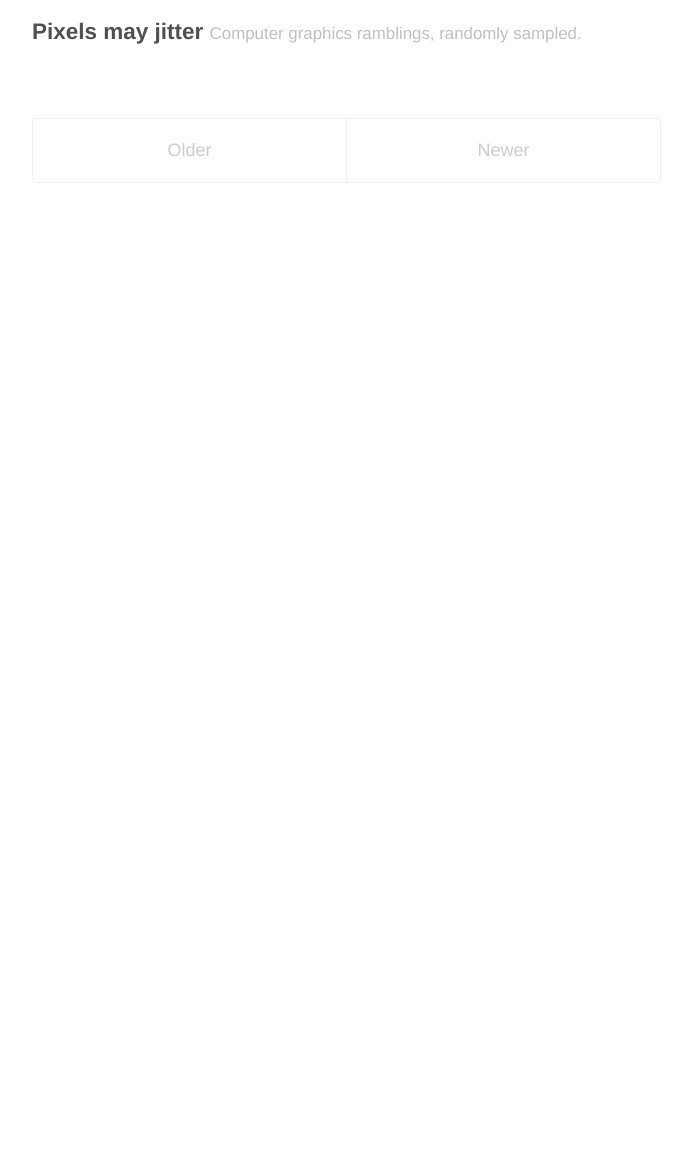
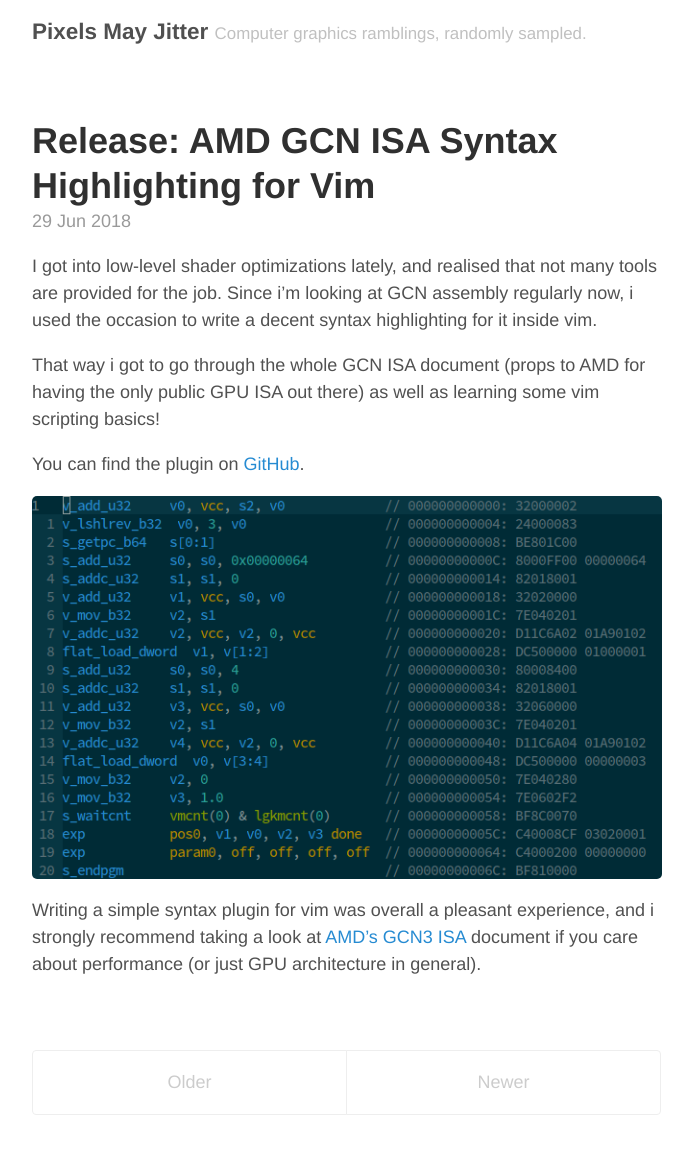
Before and after one commit to Ryp/ryp.github.io, a Jekyll site: the page built from index.html, in a window 1280 px wide. Shown: the whole page, without its empty margins (293-986 px from the left). Built offline with Jekyll 4.4.1, drawn with Linux system fonts in a browser that asks for light colours; the list of posts is cut into pages by our own code; before the commit the page ends 900 px from its top, so only the background shows below that.

Commit message:
post: gcn plugin for vim
* Update blog title
* Update deps

```diff
--- a/_config.yml
+++ b/_config.yml
@@ -13,7 +13,7 @@ paginate:           1
 permalink:          pretty
 
 # Setup
-title:              Pixels may jitter
+title:              Pixels May Jitter
 tagline:            Computer graphics ramblings, randomly sampled.
 url:                ""
 baseurl:            ""
--- /dev/null
+++ b/_posts/2018-06-29-vim-gcn-isa-syntax-highlighting.md
@@ -0,0 +1,24 @@
+---
+layout: post
+title:  "Release: AMD GCN ISA Syntax Highlighting for Vim"
+date:   2018-06-29 16:00:00 +0100
+categories: vim release gcn
+images:
+  - vim/gcn-highlighting.png
+---
+
+I got into low-level shader optimizations lately, and realised that not many tools
+are provided for the job. Since i'm looking at GCN assembly regularly now, i used
+the occasion to write a decent syntax highlighting for it inside vim.
+
+
+That way i got to go through the whole GCN ISA document (props to AMD for having
+the only public GPU ISA out there) as well as learning some vim scripting basics!
+
+You can find the plugin on [GitHub](https://github.com/Ryp/vim-gcn-isa).
+
+<img width="100%" src="{{ site.baseurl }}{{ site.images }}/vim/gcn-highlighting.png" />
+
+Writing a simple syntax plugin for vim was overall a pleasant experience, and
+i strongly recommend taking a look at [AMD's GCN3 ISA](http://developer.amd.com/wordpress/media/2013/12/AMD_GCN3_Instruction_Set_Architecture_rev1.1.pdf)
+document if you care about performance (or just GPU architecture in general).
```
Also changed, not shown: about.md (+2 -1 lines), Gemfile.lock, assets/images/fullres/vim/gcn-highlighting.png (added).
